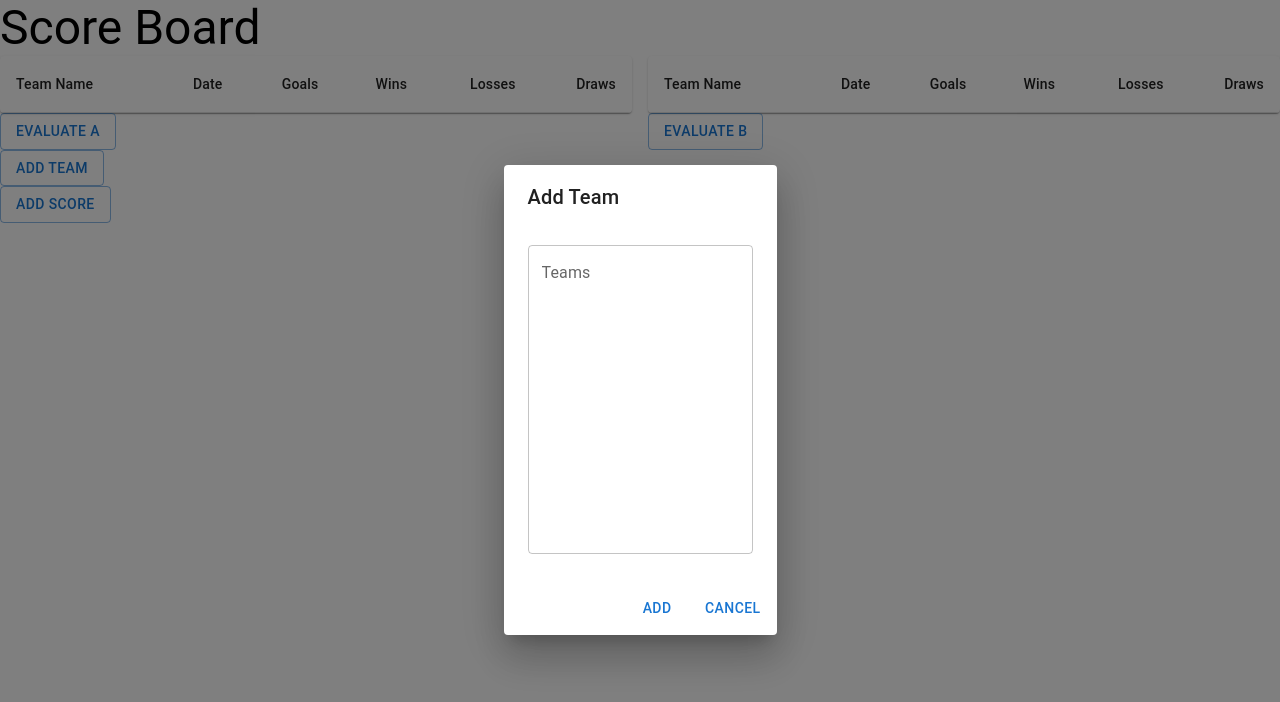
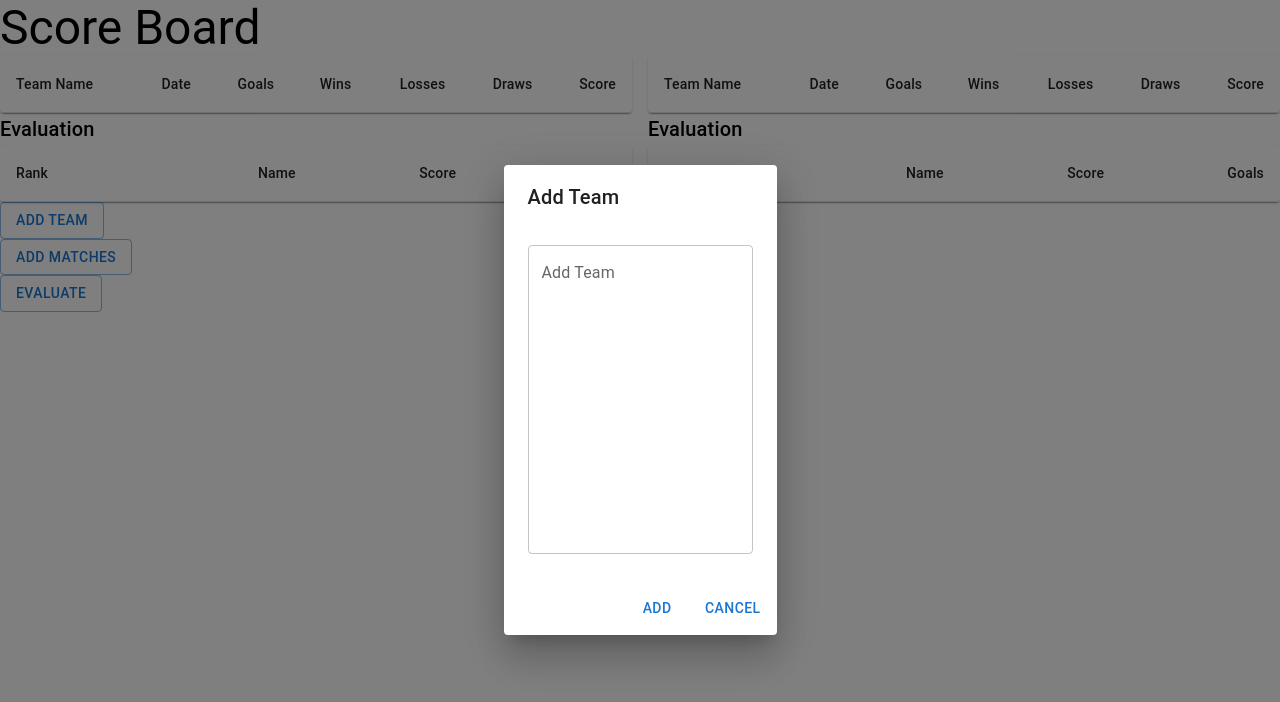
Before and after one commit to simingg/championo, a React (Create React App) app: page / in a window 1280 px wide. Both pictures are taken after a click on the button "ADD TEAM". Shown: the top 702 px of the page. Built offline with nearby package versions, Linux system fonts and the light colour scheme.

Commit message:
build: logic for sorting table and evalute scores

```diff
--- a/src/App.js
+++ b/src/App.js
@@ -1,10 +1,11 @@
 //This is the home page displayed at the '/' route
 import React, { useEffect, useState } from "react"
 import "./App.css";
-import GroupTable from "./components/Table";
-import AddTableDialog from "./components/AddTableDialog";
-import { Grid, Typography , Button} from "@mui/material";
-import AddScoreDialog from "./components/AddScoreDialog";
+import GroupTable from "./components/GroupTable";
+import AddDialog from "./components/AddDialog";
+import { Grid, Typography, Button } from "@mui/material";
+import ScoreTable from "./components/ScoreTable";
+import Box from '@material-ui/core/Box';
 
 export default function App() {
   const [datasetA, setDatasetA] = useState(new Map());
@@ -13,12 +14,9 @@ export default function App() {
   const [teamNameA, setTeamNameA] = useState([]);
   const [teamNameB, setTeamNameB] = useState([]);
 
-  useEffect(() => {
-    let testA = datasetA;
-    let testB = datasetB;
-    setDatasetA(testA);
-    setDatasetB(testB);
-  },[datasetA, datasetB])
+  //[1: teamA, 2: teamB, 3: teamC, 4: teamD, ...]
+  const [scoreTableA, setScoreTableA] = useState([]);
+  const [scoreTableB, setScoreTableB] = useState([]);
 
   //saves the teams into 2 sets of data based on groups
   const setTeam = (stringField) => {
@@ -34,10 +32,10 @@ export default function App() {
       if (groupNumber === '1') {
         newTeamNameA = [...newTeamNameA, teamName];
         //data will be accessed by the team name in O(1) time
-        newDatasetA.set(teamName, { date: teamDate, wins: 0, draws: 0, loss: 0, goals: 0 });
+        newDatasetA.set(teamName, { name: teamName, date: teamDate, wins: 0, draws: 0, loss: 0, goals: 0, score: 0 });
       } else if (groupNumber === '2') {
         newTeamNameB = [...newTeamNameB, teamName];
-        newDatasetB.set(teamName, { date: teamDate, wins: 0, draws: 0, loss: 0, goals: 0 });
+        newDatasetB.set(teamName, { name: teamName, date: teamDate, wins: 0, draws: 0, loss: 0, goals: 0, score: 0 });
       }
     })
     setDatasetA(newDatasetA);
@@ -57,7 +55,7 @@ export default function App() {
       let score1 = parseInt(teamScore[2]);
       let score2 = parseInt(teamScore[3]);
       if (teamNameA.includes(team1)) {
-        scoreDatasetA  = helper(scoreDatasetA, team1, team2, score1, score2);
+        scoreDatasetA = helper(scoreDatasetA, team1, team2, score1, score2);
       } else if (teamNameB.includes(team1)) {
         scoreDatasetB = helper(scoreDatasetB, team1, team2, score1, score2);
       } //throw error if name does not exist
@@ -75,22 +73,61 @@ export default function App() {
     if (score2 > score1) {
       team1Data.loss += 1;
       team2Data.wins += 1;
+      team2Data.score += 3;
     } else if (score1 > score2) {
       team2Data.loss += 1;
       team1Data.wins += 1;
+      team1Data.score += 3;
     } else {
       team1Data.draws += 1;
       team2Data.draws += 1;
+      team1Data.score += 1;
+      team2Data.score += 1;
     }
     return dataset;
   }
 
-  const evaluateScoreA = () => {
-
+  const convertDate = (d) => {
+    const [day, month] = d.split("/");
+    // subtract by one as JS date's months are zero-based
+    return new Date(2022, month -1 , day)
   }
 
-  const evaluateScoreB = () => {
+  function descendComparator(a, b) {
+    if (b.score < a.score) {
+      return -1;
+    } else if (b.score > a.score) {
+      return 1;
+    } else if (a.score == b.score) {
+      if (a.goals > b.goals) {
+        return -1;
+      } else if (a.goals < b.goals) {
+        return 1;
+      } else {
+        let scoreA = (a.wins * 5) + (a.loss) + (a.draws * 3);
+        let scoreB = (b.wins * 5) + (b.loss) + (b.draws * 3);
+        if (scoreA > scoreB) {
+          return -1;
+        } else if (scoreA < scoreB) {
+          return 1;
+        } else {
+          if (convertDate(a.date) > convertDate(b.date)) {
+            return 1;
+          } else {
+            return -1;
+          }
+        }
+      }
+    }
+  }
 
+  const evaluate = () => {
+    let scoreA = Array.from(datasetA.values());
+    let scoreB = Array.from(datasetB.values())
+    scoreA.sort(descendComparator);
+    scoreB.sort(descendComparator);
+    setScoreTableA(scoreA);
+    setScoreTableB(scoreB);
   }
 
   return (
@@ -99,15 +136,22 @@ export default function App() {
       <Grid container spacing={2}>
         <Grid item sm={6}>
           <GroupTable rows={datasetA} />
-          <Button variant="outlined" onClick={evaluateScoreA}> Evaluate A </Button>
+            <Typography variant="h6"> Evaluation </Typography>
+            <ScoreTable rows={scoreTableA} />
         </Grid>
         <Grid item sm={6}>
           <GroupTable rows={datasetB} />
-          <Button variant="outlined" onClick={evaluateScoreB}> Evaluate B </Button>
+            <Typography variant="h6"> Evaluation </Typography>
+            <ScoreTable rows={scoreTableB} />
         </Grid>
       </Grid>
-      <AddTableDialog action={setTeam} />
-      <AddScoreDialog action={setScore} />
+      <Box m={2} pt={3}>
+      <AddDialog action={setTeam} title={"Add Team"} />
+      </Box>
+      <AddDialog action={setScore} title={"Add Matches"} />
+      <Box m={2} pt={3}>
+      <Button variant="outlined" onClick={evaluate}> Evaluate</Button>
+      </Box>
     </div>
   )
 }
--- a/src/components/AddScoreDialog.js
+++ b/src/components/AddDialog.js
@@ -6,37 +6,37 @@ import DialogContent from '@mui/material/DialogContent';
 import DialogTitle from '@mui/material/DialogTitle';
 import TextInput from './TextInput';
 
-export default function AddScoreDialog({ action }) {
+export default function AddDialog({ action , title }) {
     const [open, setOpen] = useState(false);
-    const [scores, setScores] = useState("");
+    const [field, setField] = useState("");
 
     const handleToggle = () => {
         setOpen(!open);
-        setScores("");
     }
 
-    const handleAddScore = () => {
-        action(scores);
+    const handleAddField = () => {
+        action(field);
         handleToggle();
+        setField("");
+        //add to group 1 data table
     }
-
 
     return (
         <div>
             <Button variant="outlined" onClick={handleToggle}>
-                Add Score
+                {title}
             </Button>
             <Dialog open={open} onClose={handleToggle}>
-                <DialogTitle>Add Score</DialogTitle>
+                <DialogTitle>{title}</DialogTitle>
                 <DialogContent>
                     <TextInput
-                        label={"Set Scores"}
-                        content={scores}
-                        action={setScores}
+                        label={title}
+                        content={field}
+                        action={setField}
                     />
                 </DialogContent>
                 <DialogActions>
-                    <Button onClick={handleAddScore}>Add</Button>
+                    <Button onClick={handleAddField}>Add</Button>
                     <Button onClick={handleToggle}>Cancel</Button>
                 </DialogActions>
             </Dialog>
--- a/src/components/AddTableDialog.js
+++ /dev/null
@@ -1,45 +0,0 @@
-import React, { useState } from 'react';
-import Button from '@mui/material/Button';
-import Dialog from '@mui/material/Dialog';
-import DialogActions from '@mui/material/DialogActions';
-import DialogContent from '@mui/material/DialogContent';
-import DialogTitle from '@mui/material/DialogTitle';
-import TextInput from './TextInput';
-
-export default function AddTableDialog({ action }) {
-    const [open, setOpen] = useState(false);
-    const [teams, setTeams] = useState("");
-
-    const handleToggle = () => {
-        setOpen(!open);
-    }
-
-    const handleAddTeam = () => {
-        action(teams);
-        handleToggle();
-        setTeams("");
-        //add to group 1 data table
-    }
-
-    return (
-        <div>
-            <Button variant="outlined" onClick={handleToggle}>
-                Add Team
-            </Button>
-            <Dialog open={open} onClose={handleToggle}>
-                <DialogTitle>Add Team</DialogTitle>
-                <DialogContent>
-                    <TextInput
-                        label={"Teams"}
-                        content={teams}
-                        action={setTeams}
-                    />
-                </DialogContent>
-                <DialogActions>
-                    <Button onClick={handleAddTeam}>Add</Button>
-                    <Button onClick={handleToggle}>Cancel</Button>
-                </DialogActions>
-            </Dialog>
-        </div>
-    );
-}
--- a/src/components/Table.js
+++ b/src/components/GroupTable.js
@@ -21,6 +21,7 @@ export default function GroupTable(props) {
                         <TableCell align="right"> Wins </TableCell>
                         <TableCell align="right"> Losses </TableCell>
                         <TableCell align="right"> Draws </TableCell>
+                        <TableCell align="right"> Score </TableCell>
 
                     </TableRow>
                 </TableHead>
@@ -40,6 +41,7 @@ export default function GroupTable(props) {
                                 <TableCell align="right">{value.wins}</TableCell>
                                 <TableCell align="right">{value.loss}</TableCell>
                                 <TableCell align="right">{value.draws}</TableCell>
+                                <TableCell align="right">{value.score}</TableCell>
                             </TableRow>
                         )
                     }
--- /dev/null
+++ b/src/components/ScoreTable.js
@@ -0,0 +1,46 @@
+import React, { useState } from 'react';
+import Table from '@mui/material/Table';
+import TableBody from '@mui/material/TableBody';
+import TableCell from '@mui/material/TableCell';
+import TableContainer from '@mui/material/TableContainer';
+import TableHead from '@mui/material/TableHead';
+import TableRow from '@mui/material/TableRow';
+import Paper from '@mui/material/Paper';
+
+export default function ScoreTable(props) {
+    const { rows } = props;
+
+    return (
+        <TableContainer component={Paper}>
+            <Table sx={{ minWidth: 300 }} aria-label="simple table">
+                <TableHead>
+                    <TableRow>
+                        <TableCell>Rank </TableCell>
+                        <TableCell align="right"> Name </TableCell>
+                        <TableCell align="right"> Score </TableCell>
+                        <TableCell align="right"> Goals </TableCell>
+
+                    </TableRow>
+                </TableHead>
+                <TableBody>
+                    {rows.map((value, index) => {
+                        return (
+                            <TableRow
+                                key={index}
+                                sx={{ '&:last-child td, &:last-child th': { border: 0 } }}
+                            >
+                                <TableCell component="th" scope="row">
+                                    {index + 1}
+                                </TableCell>
+                                <TableCell align="right">{value.name}</TableCell>
+                                <TableCell align="right">{value.score}</TableCell>
+                                <TableCell align="right">{value.goals}</TableCell>
+                            </TableRow>
+                        )
+                    }
+                    )}
+                </TableBody>
+            </Table>
+        </TableContainer>
+    );
+}
```
